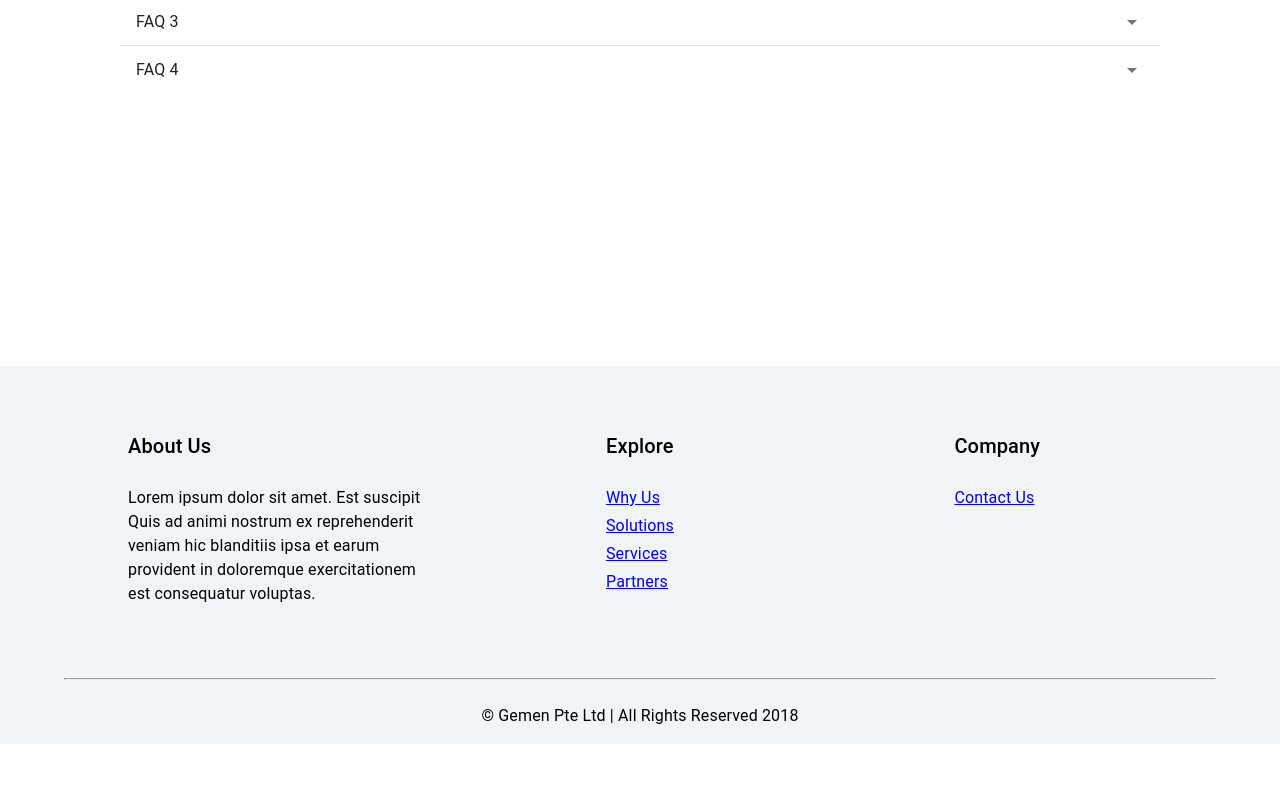
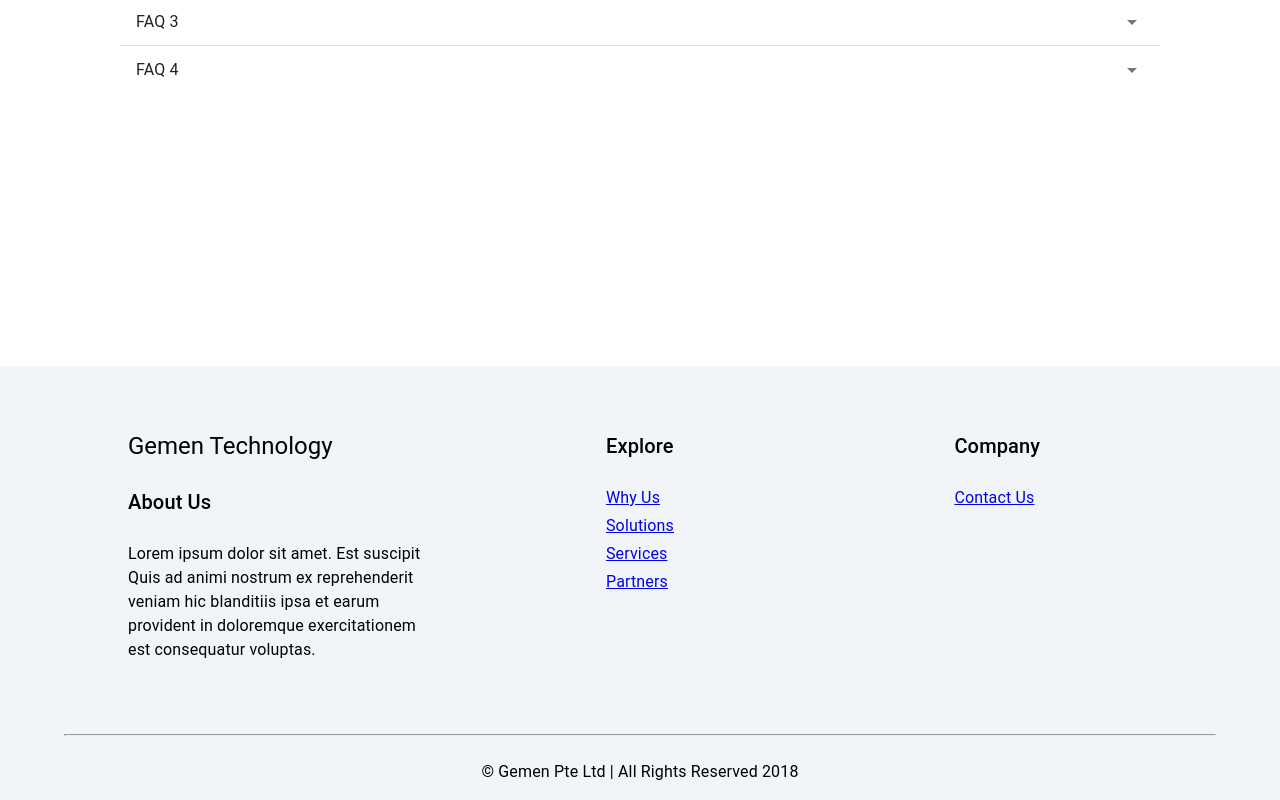
Before and after one commit to Xycone/Gemen_Website_Frontend, a React (Vite) app: page /contactUs in a window 1280 px wide. Shown: the part 1414-2214 px from the top of the page. Before the commit the page ends 2158 px from the top, so only its background shows below. Built offline with nearby package versions, Linux system fonts and the light colour scheme.

Commit message:
added company name to footer

```diff
--- a/src/components/Footer.jsx
+++ b/src/components/Footer.jsx
@@ -29,6 +29,7 @@ function Footer() {
                     {/* About Us */}
                     <Box sx={gridItemStyle}>
                         <Box>
+                            <Typography variant="h5" sx={{ mb: 3 }}>Gemen Technology</Typography>
                             <Typography variant="h6" sx={{ mb: 3 }}>About Us</Typography>
 
                             <Box>
```
